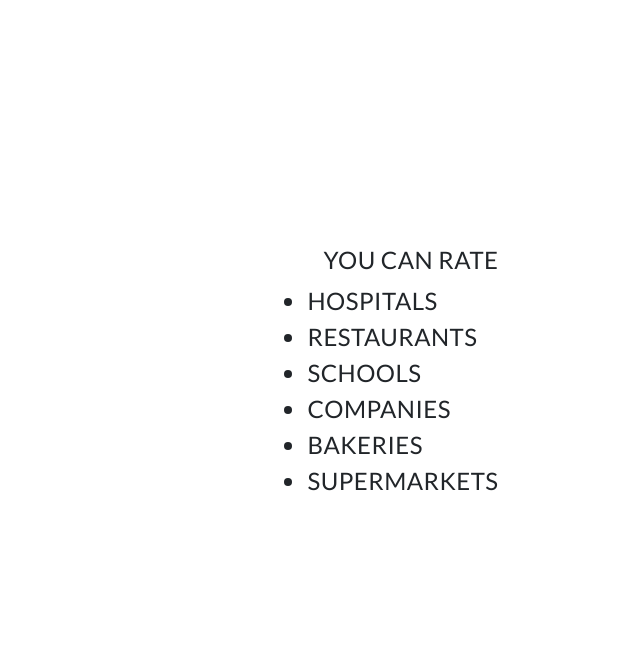
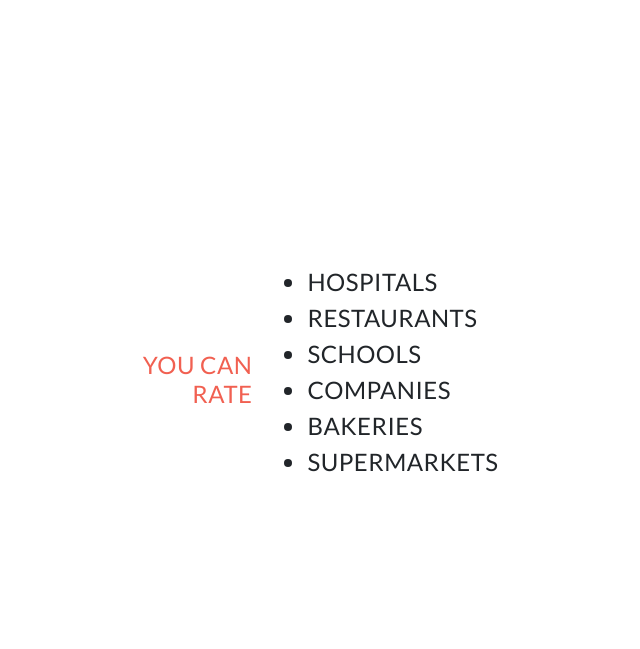
Before and after one commit to mwiha/rating, a Flask app: page / in a window 1280 px wide; the page is wider, and only the part inside the window is pictured. Shown: the part 484-1133 px from the top of that part, without its empty margins (257-897 px from the left). Run offline with Flask 2, Linux system fonts and the light colour scheme; data that the repository does not hold is empty; some libraries are stand-ins or nearby versions.

Commit message:
added styles to the h4 headings

```diff
--- a/app/static/css/main.css
+++ b/app/static/css/main.css
@@ -216,3 +216,13 @@ html {
   width: 100vw;
   background-size: cover;
 }
+
+.mainHero h4 {
+  position: absolute;
+  top: 50%;
+  left: -120px;
+  width: 120px;
+  color: #f16051;
+  -webkit-transform: translateY(-50%);
+          transform: translateY(-50%);
+}
```
